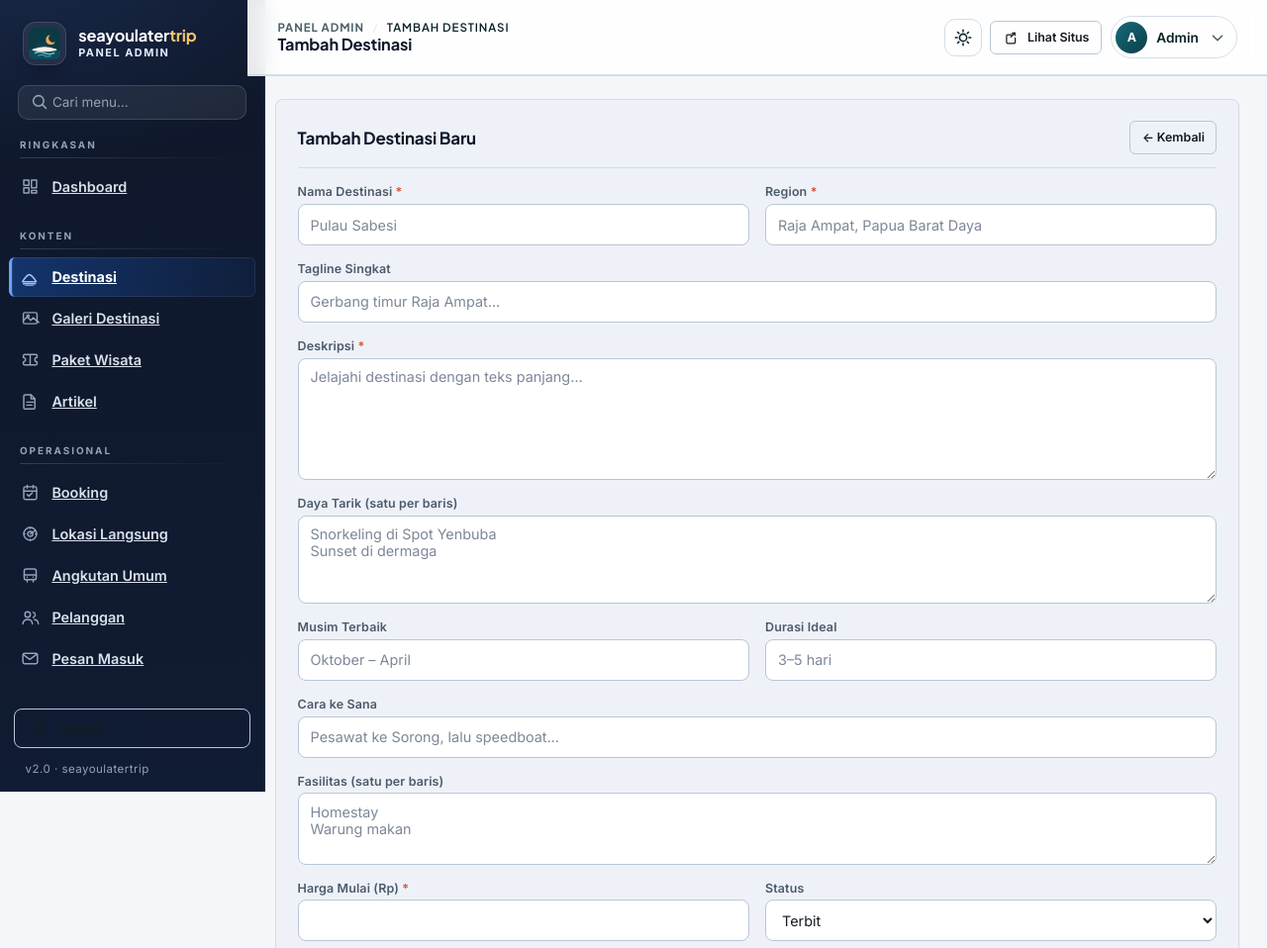
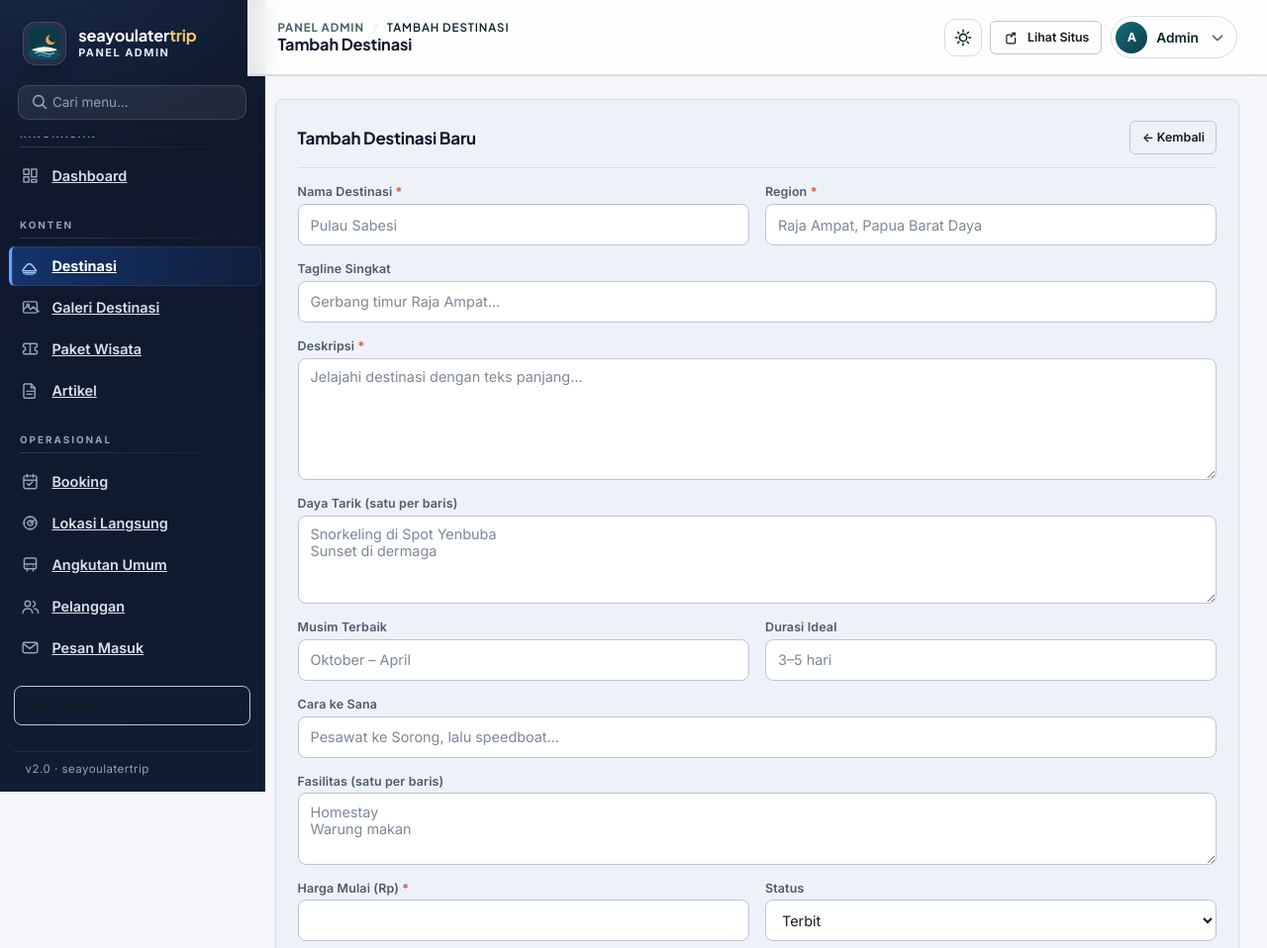
Before and after one commit to saifulalm/Trip, a Node server app: page /admin/destinasi/baru in a window 1280 px wide. Shown: the top 958 px of the page at 99% size. Run offline with Node 20, Linux system fonts and the light colour scheme; the visitor is signed in with stand-in values (Sample User, id 1); some libraries are stand-ins or nearby versions.

Commit message:
fix(admin): sidebar bergulir sendiri agar menu tidak menimpa baris versi

```diff
--- a/public/css/admin-presisi.css
+++ b/public/css/admin-presisi.css
@@ -202,6 +202,7 @@
    Sidebar & topbar
    -------------------------------------------------------------------------- */
 .admin-body .admin-sidebar {
+  overflow: hidden;
   background:
     radial-gradient(520px 300px at 8% -6%, rgba(76, 141, 240, 0.16), transparent 70%),
     linear-gradient(180deg, var(--a-sidebar-from), var(--a-sidebar-to));
@@ -212,6 +213,23 @@
   border-radius: 6px;
   color: var(--a2-side-ink);
   min-height: 40px;
+}
+
+/* Menu admin lebih panjang dari layar: gulir di dalam sidebar, jangan
+   sampai menimpa baris versi di bawah. */
+.admin-body .admin-nav {
+  min-height: 0;
+  overflow-y: auto;
+  overscroll-behavior: contain;
+  padding-right: 0.2rem;
+  scrollbar-width: thin;
+}
+
+.admin-body .admin-sidebar__foot {
+  flex: 0 0 auto;
+  margin-top: 0.75rem;
+  padding-top: 0.6rem;
+  border-top: 1px solid rgba(255, 255, 255, 0.08);
 }
 
 .admin-body .admin-nav a:hover {
```
